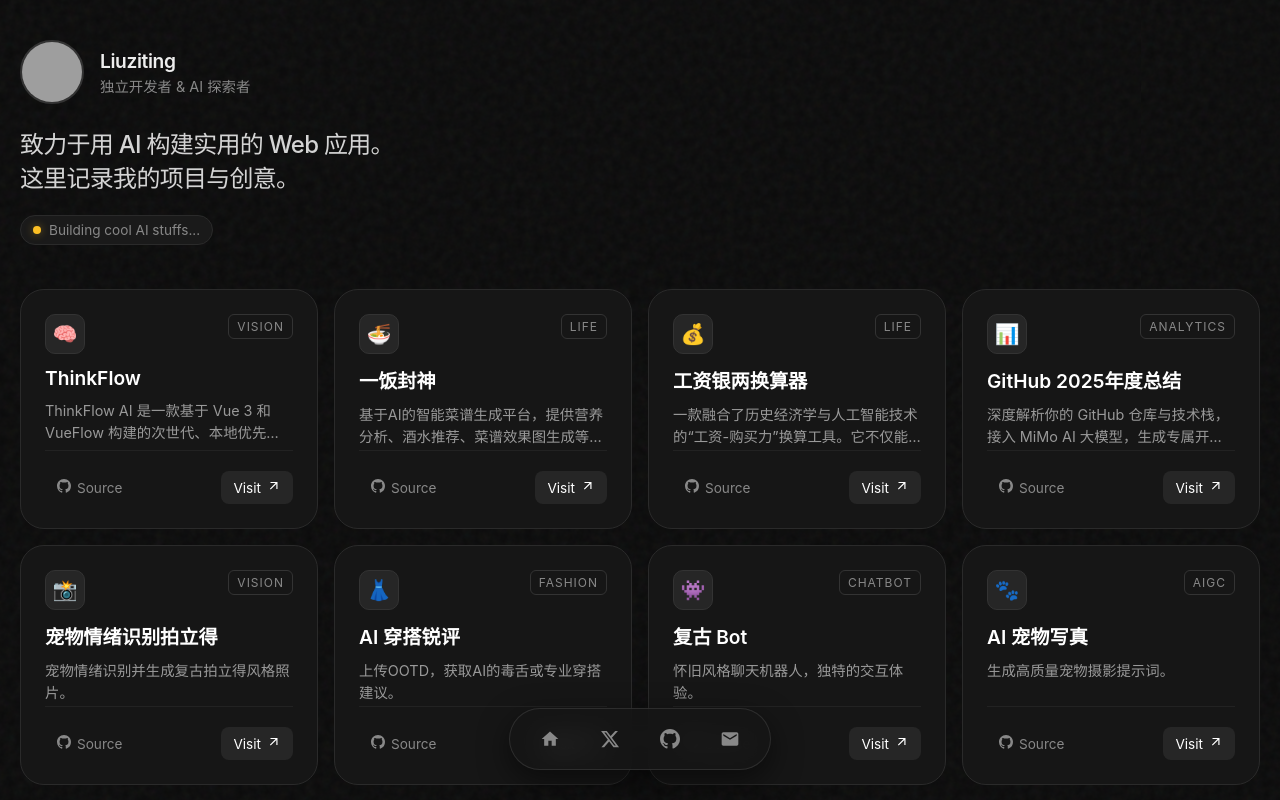
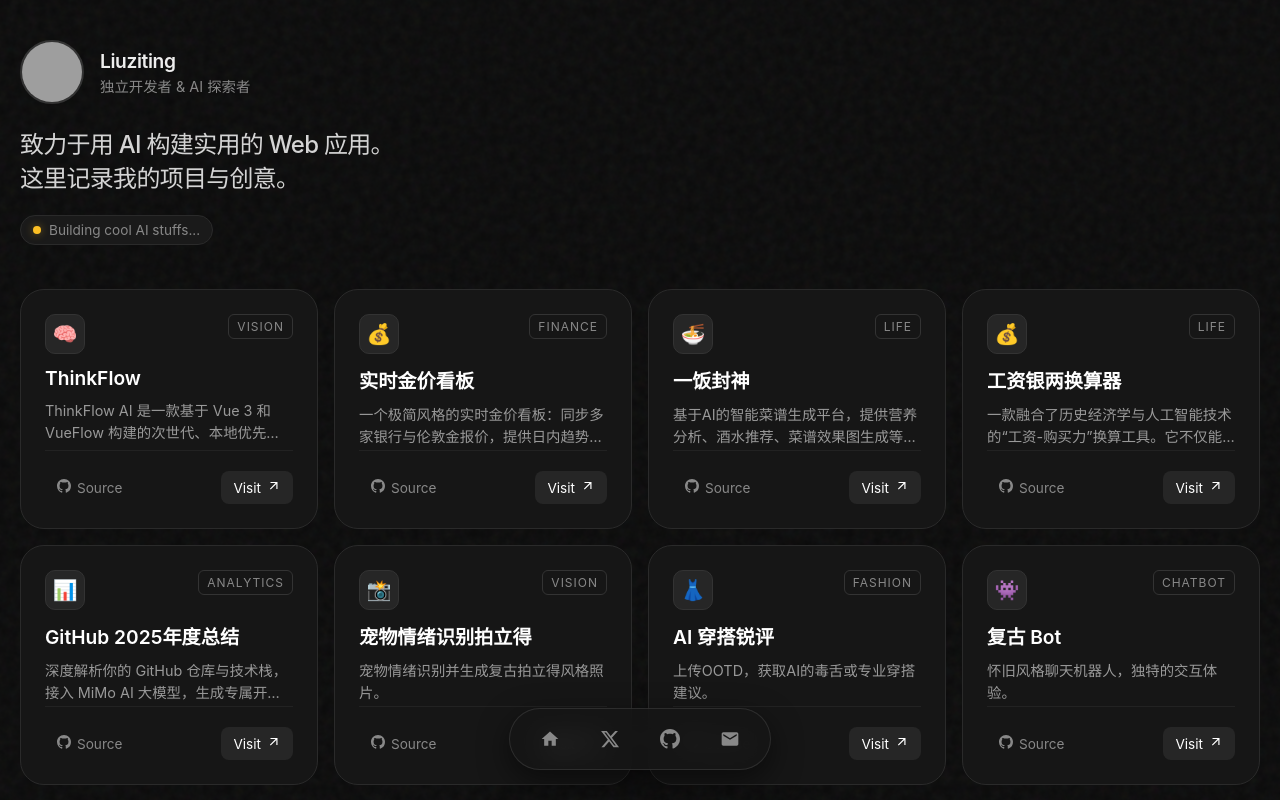
Before and after one commit to liu-ziting/liuziting-blog, a Vue app: page / in a window 1280 px wide. Shown: the top 800 px of the page. Built offline with nearby package versions, Linux system fonts and the light colour scheme; grey boxes are pictures that could not be loaded.

Commit message:
Update projects.ts

```diff
--- a/src/data/projects.ts
+++ b/src/data/projects.ts
@@ -15,6 +15,14 @@
         desc: 'ThinkFlow AI 是一款基于 Vue 3 和 VueFlow 构建的次世代、本地优先（Local-first）AI 驱动思维导图工具。它不仅仅是一个绘图软件，更是一个能够与你共同思考的“脑力增幅器”。',
         icon: '🧠',
         tag: 'Vision'
+    },
+    {
+        title: '实时金价看板',
+        url: 'https://gold-monitor.lz-t.top/',
+        github: 'https://github.com/liu-ziting/GoldMonitor',
+        desc: '一个极简风格的实时金价看板：同步多家银行与伦敦金报价，提供日内趋势图与关键统计卡（最高/最低/振幅/偏离均值/近 N 分钟变化），并支持一键生成 AI 洞察文本。',
+        icon: '💰',
+        tag: 'Finance'
     },
     {
         title: '一饭封神',
```
